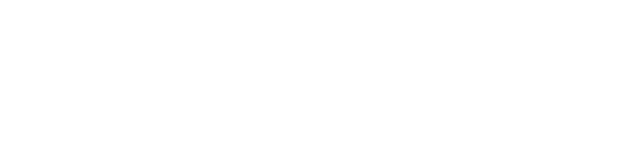
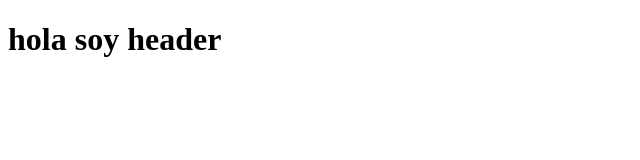
Before and after one commit to JacquelineSalas89/new-repo, a plain HTML site: page index.html in a window 1280 px wide. Shown: the whole page, without its empty margins (0-640 px from the left). Drawn offline with Linux system fonts and the light colour scheme.

Commit message:
Add header

```diff
--- a/index.html
+++ b/index.html
@@ -5,5 +5,7 @@
     <meta name="viewport" content="width=device-width, initial-scale=1.0" />
     <title>Document</title>
   </head>
-  <body></body>
+  <body>
+    <h1>hola soy header</h1>
+  </body>
 </html>
```
